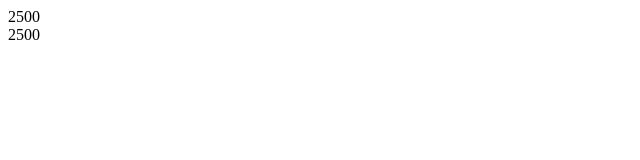
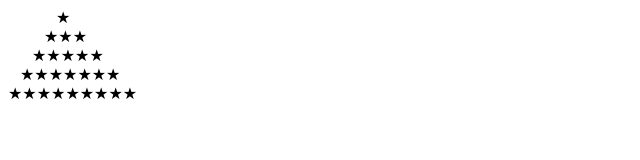
Before and after one commit to guri670/vscode_html_css_js, a plain HTML site: page HTML/Dev/ForWhile.html in a window 1280 px wide. Shown: the whole page, without its empty margins (0-640 px from the left). Drawn offline with Linux system fonts and the light colour scheme.

Commit message:
JS 별찍어보기

```diff
--- a/HTML/Dev/ForWhile.html
+++ b/HTML/Dev/ForWhile.html
@@ -1,8 +1,8 @@
 <!DOCTYPE html>
 <html lang="en">
   <head>
-  <meta charset="UTF-8">
-  <meta name="viewport" content="width=device-width, initial-scale=1.0">
+    <meta charset="UTF-8" />
+    <meta name="viewport" content="width=device-width, initial-scale=1.0" />
     <title>Document</title>
   </head>
   <body>
@@ -29,26 +29,70 @@
       // document.write("while문을 사용한 값은?"+total);
 
       // 1 에서 100까지의 수 중에 홀수의 합을 구하시오
-    let sum = 0;
-    for(let i = 1 ; i <= 100 ; i++){
-      if(i % 2 == 1){
-        sum += i;
+      // let sum = 0;
+      // for(let i = 1 ; i <= 100 ; i++){
+      //   document.write("for문 안에 들어왔음")
+      //   if(i % 2 == 1){
+      //     document.wrtie("if문 안에 들어왔음")
+      //     sum += i;
+      //   }
+      // }
+      // document.write(sum);
+
+      // document.write("<br>")
+
+      // let total = 0;
+      // let b = 1;
+      // while(b<=100){
+      //   if(b % 2 == 1){
+      //     total += b;
+      //   }
+      //   b++;
+      // }
+      // document.write(total)
+
+      // do while 문 학습하기 / 조건식을 하기전에 일단 실행하시오
+      // 형식
+      // 초기식 ;
+      // do {
+      //   증가식
+      // } while(조건식);
+
+      // 일단 한번은 수행하고 조건식을 수행하세요
+      // 1에서 10까지의 수를 출력하시오
+
+      // let k = 0;
+      // do {
+      //   document.write("순서번호 입니다. " + k);
+      //   document.write("<br>");
+      //   k++;
+      // } while (k <= 10);
+
+      //이중 for문 사용하기 : for문 안에 for문
+      //별 그리기
+      // for (let i = 0 ; i < 5 ; i++) {
+      //   for (let j = 0; j < i+1 ; j++) {
+      //       document.write("★");
+      //   }
+      //   document.write("<br>");
+      // }
+      // i값  j값
+      // 0    0
+      // 1    0,1
+      // 2    0,1,2
+      // 3    0,1,2,3
+      // 4    0,1,2,3,4
+
+      // 정위치에 있는 별 찍어보기
+      for(let q = 1 ; q <= 5 ; q++){
+        for(let p = 5-q ; p > 0 ; p--){
+          document.write("&nbsp;&nbsp;&nbsp;");
         }
+        for(let p = 1; p<= q*2-1; p++){
+          document.write("★");
         }
-    document.write(sum);
-
         document.write("<br>")
-
-    let total = 0;
-    let b = 1;
-    while(b<=100){
-      if(b % 2 == 1){
-        total += b;
       }
-      b++;
-    }
-    document.write(total)
     </script>
-
   </body>
 </html>
```
Lines whose indentation alone changed are shown as unchanged.
